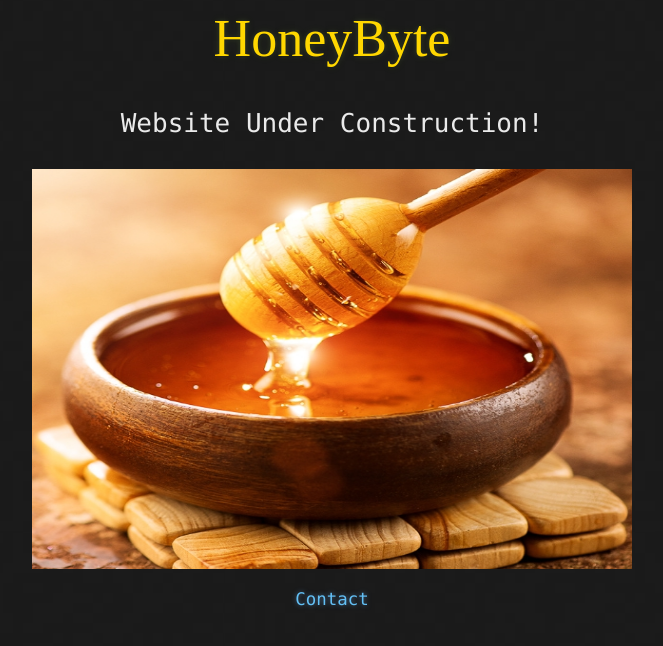
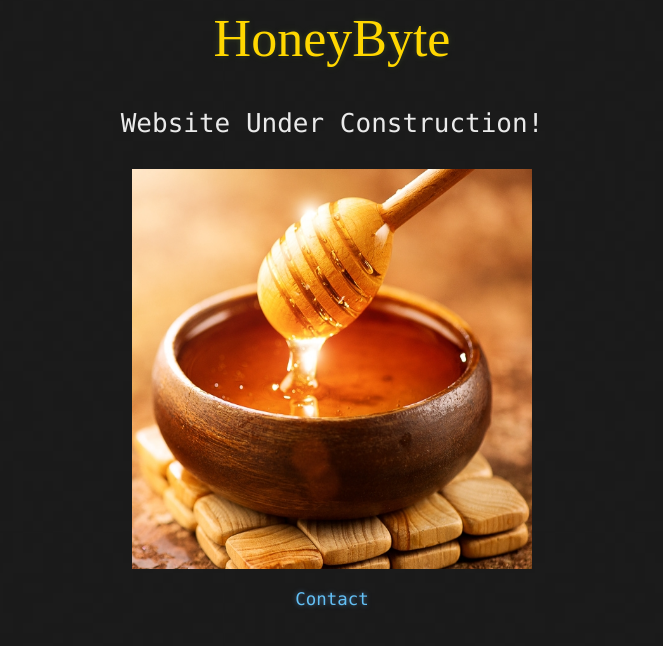
Before and after one commit to suhailhbc/HoneyByte, a Jekyll site: the page index.html, which Jekyll copies as it is, in a window 1280 px wide. Shown: the top 646 px of the page, without its empty margins (308-971 px from the left). Built offline with Jekyll 4.4.1, drawn with Linux system fonts in a browser that asks for light colours.

Commit message:
Optimizing for mobile 4

```diff
--- a/index.html
+++ b/index.html
@@ -14,7 +14,7 @@
 <body>
   <a href="/" style="text-decoration:none;"><center><h1>HoneyByte</h1></center></a>
   <p align="center">Website Under Construction!<p>
-  <center><img src="assets/images/HoneyByte.jpg" width=600 height=400></center>
+  <center><img src="assets/images/HoneyByte.jpg" width=400 height=400></center>
   <h6><p align="center"><a href="mailto:suhail.honeybyte@gmail.com" target="_blank" style="text-decoration:none;">Contact</a></p></h6>
 </body>
 </html>
```
